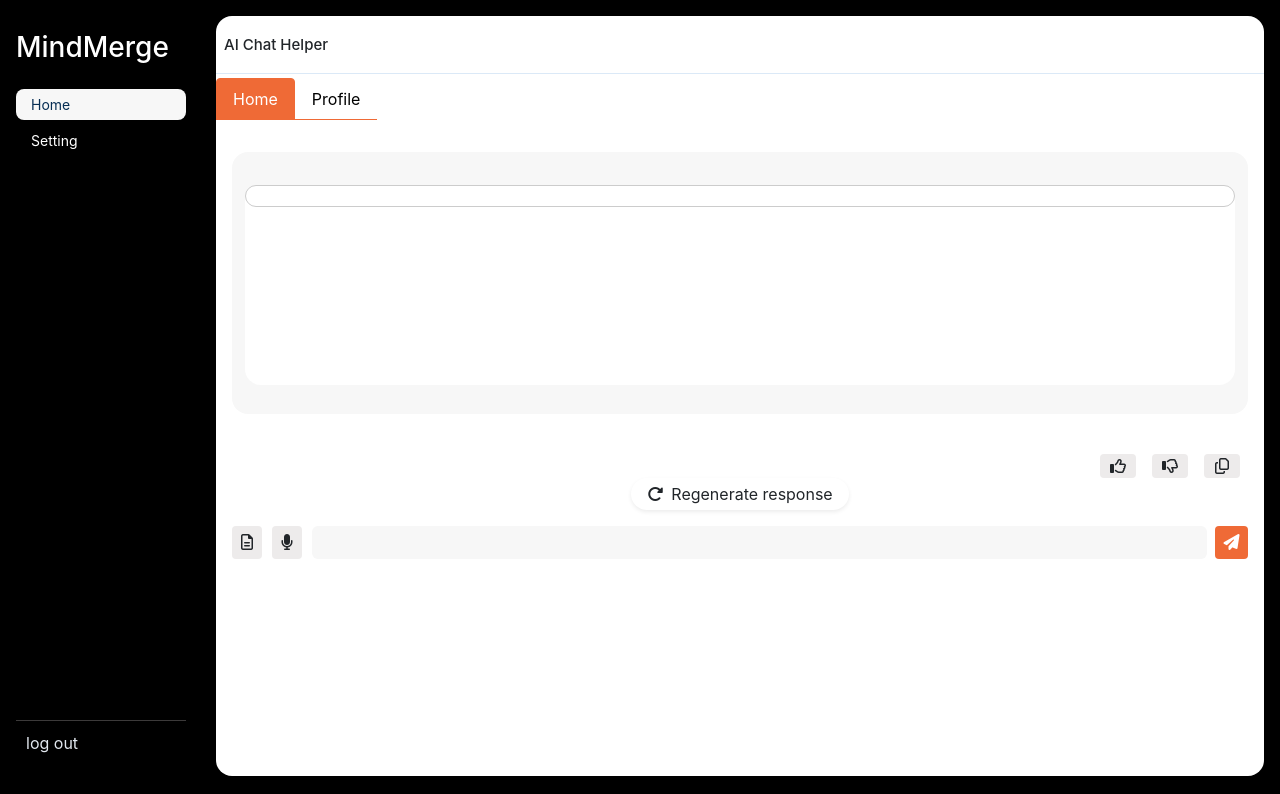
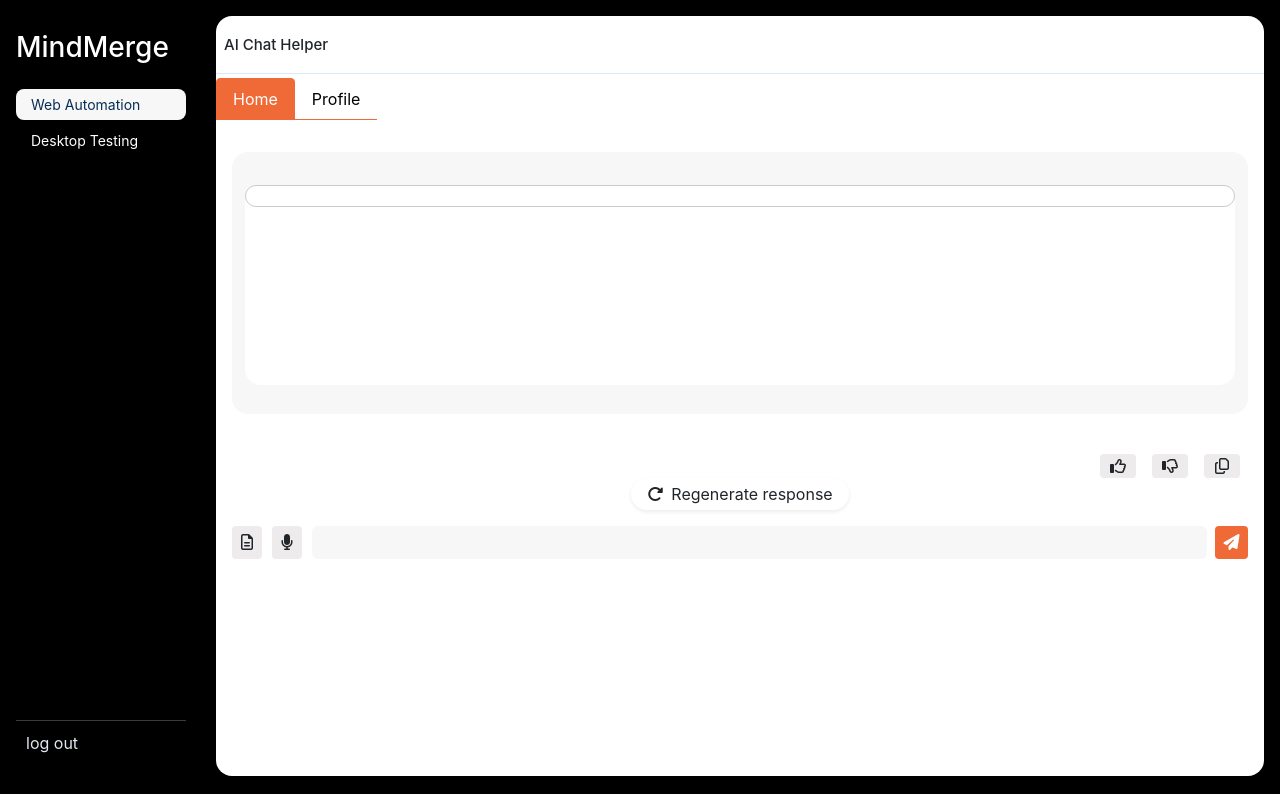
Before and after one commit to HarishBhabhar/Ctrl-Alt-Elite, an Angular app: page / in a window 1280 px wide. Shown: the top 794 px of the page. Built offline with nearby package versions, Linux system fonts and the light colour scheme.

Commit message:
service names fixes

```diff
--- a/src/app/components/chatbot-ui/chatbot-ui.component.html
+++ b/src/app/components/chatbot-ui/chatbot-ui.component.html
@@ -5,8 +5,8 @@
       <h3 class="text-white mb-4">MindMerge</h3>
 
       <ul class="text-white">
-        <li class="active">Home</li>
-        <li class="">Setting</li>
+        <li class="active">Web Automation</li>
+        <li class="">Desktop Testing</li>
       </ul>
 
       <Footer>log out</Footer>
```
